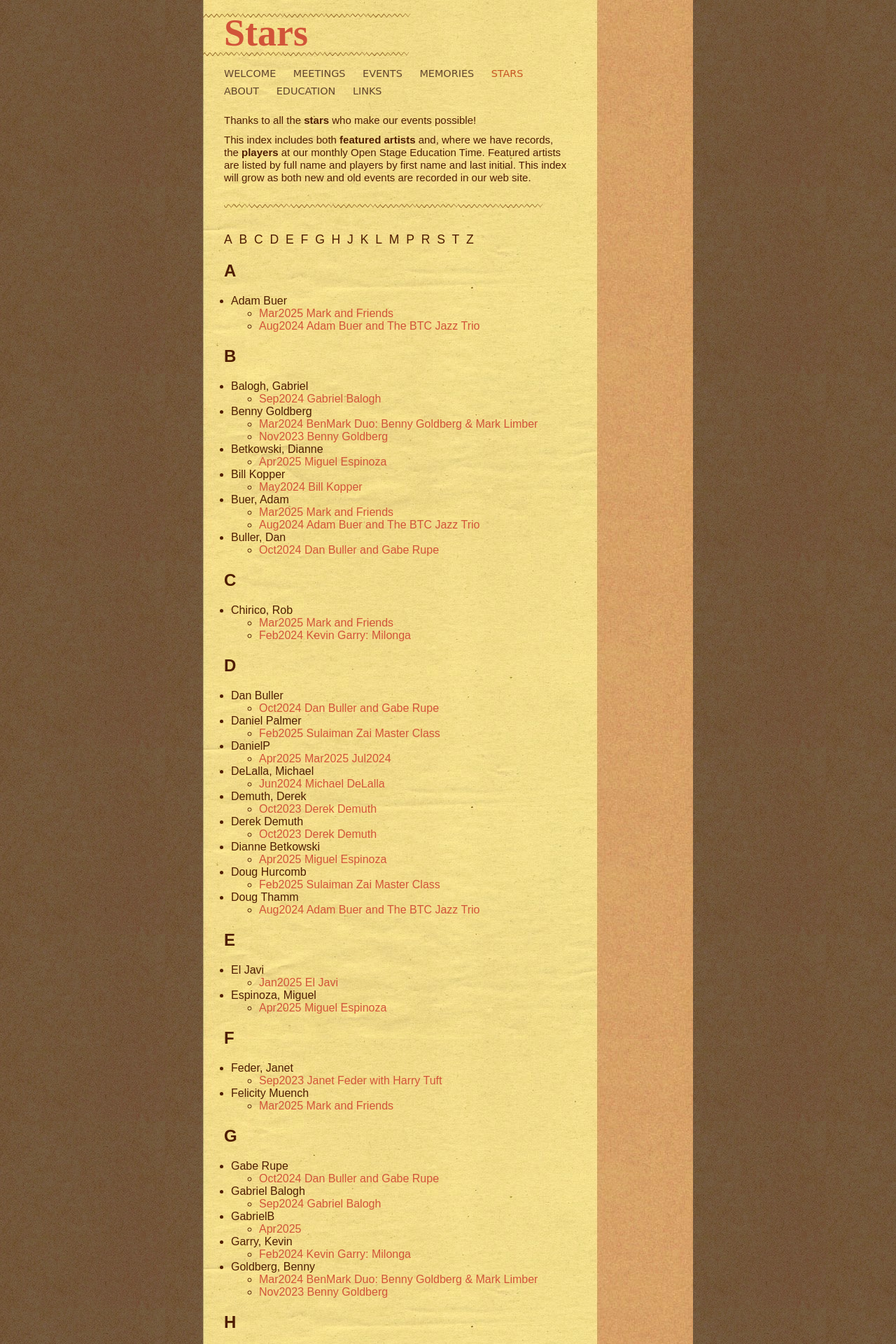
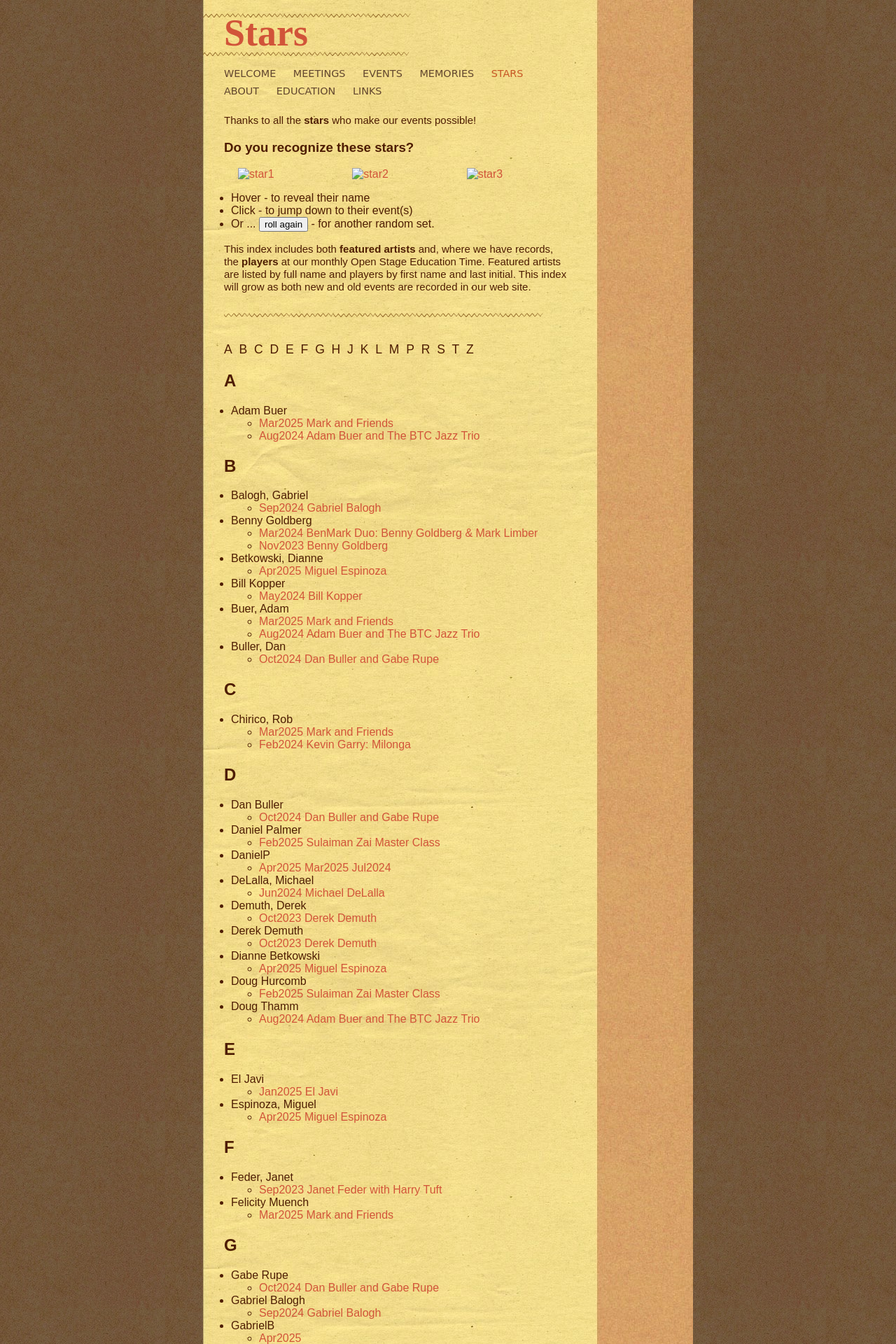
Before and after one commit to boulderguitarsociety/boulderguitarsociety.github.io, a Jekyll site: the page built from Stars.html, in a window 1280 px wide. Shown: the top 1920 px of the page at 70% size. Built offline with Jekyll 4.4.1, drawn with Linux system fonts in a browser that asks for light colours.

Commit message:
add stars.js to display three random stars

```diff
--- a/Stars.html
+++ b/Stars.html
@@ -2,8 +2,8 @@
 layout: base
 title: Stars
 ---
-
-<div class="stars">
+<script src="/stylings/stars.js"></script>
+<div class="stars" onload="initStars()">
 
    <div id="header_zone">
       <img id="wgly1" src="/stylings/PrintedPaper_line-3.png" alt="">
@@ -21,6 +21,32 @@
    <p>
      Thanks to all the <b>stars</b> who make our events possible!
    </p>
+   <h3>Do you recognize these stars?</h3>
+   <div id="starpics">
+      <div class="tooltip">
+         <a id="ref1" href="">
+         <img id="img1" class="starpic" src="" alt="star1">
+         </a>
+         <span id="nam1" class="tooltiptext"> </span>
+      </div>
+      <div class="tooltip">
+         <a id="ref2" href="">
+         <img id="img2" class="starpic" src="" alt="star2">
+         </a>
+         <span id="nam2" class="tooltiptext"> </span>
+      </div>
+      <div class="tooltip">
+         <a id="ref3" href="">
+         <img id="img3" class="starpic" src="" alt="star3">
+         </a>
+         <span id="nam3" class="tooltiptext"> </span>
+      </div>
+   </div>
+   <ul>
+      <li> Hover - to reveal their name</li>
+      <li> Click - to jump down to their event(s)</li>
+      <li> Or ... <button type="button" onclick="nextThree()">roll again</button> - for another random set.</li>
+   </ul>
    <p>
      This index includes both <b>featured artists</b> and, where we have records,
      the <b>players</b> at our monthly Open Stage Education Time.
--- a/stylings/common.css
+++ b/stylings/common.css
@@ -2,7 +2,7 @@
 /**********************************************************/
 /*                       common.css                       */
 /*                                                        */
-/* Supports yellow/tan/brown paper for default.html       */
+/* Supports yellow/tan/brown paper for base.html          */
 /*                                                        */
 /**********************************************************/
 
@@ -328,6 +328,53 @@
    font-size: 1.5em;
 }
 
+#starpics {
+   display: grid;
+   grid-template-columns: auto auto auto;
+   width: 490px;
+   margin-left: 50px;
+}
+
+.starpic {
+   width: 120px;
+   height: 120px;
+}
+.tooltip {
+  position: relative;
+  display: inline-block;
+}
+
+.tooltip .tooltiptext {
+  visibility: hidden;
+  position: absolute;
+  z-index: 1;
+  width: 120px;
+  top: 100%;
+  left: 50%;
+  margin-left: -82px;
+  background-color: black;
+  color: #fff;
+  font-size: 12px;
+  text-align: center;
+  padding: 5px 0;
+  border-radius: 6px;
+}
+
+.tooltip .tooltiptext::after {
+  content: " ";
+  position: absolute;
+  bottom: 100%;  /* At the top of the tooltip */
+  left: 50%;
+  margin-left: -5px;
+  border-width: 5px;
+  border-style: solid;
+  border-color: transparent transparent black transparent;
+}
+
+.tooltip:hover .tooltiptext {
+  visibility: visible;
+}
+
 #footer {
    height: 80px;
    margin-left: 0px;
--- /dev/null
+++ b/stylings/stars.js
@@ -0,0 +1,82 @@
+/* ©2025 Boulder Guitar Society */
+/**********************************************************/
+/*                         stars.js                       */
+/*                                                        */
+/* Supports display of three random stars in Stars.html   */
+/*                                                        */
+/**********************************************************/
+
+   // global data
+   let starList = [];  // each item: [ imgsrc, name, href ]
+   let nextItem = 0;   // next item to show
+   const strsDir = "/strs/";  // dir containing imgs and list
+
+   // populate starList[], shuffle starList and display next three stars
+   async function initStars() {
+      let rawlines = [];
+      try {
+         const response = await fetch(strsDir + "list");
+         if (!response.ok) {
+            throw new Error(`HTTP error! status: ${response.status}`);
+         }
+         const text = await response.text();
+         rawlines = text.split('\n');
+         rawlines.length--;
+         console.log("rawlines has " + rawlines.length + " items\n");
+      } catch (error) {
+         console.error("Error fetching list:", error);
+         rawlines = [];
+      }
+      rawlines.forEach(parseLine);
+      doShuffle();
+      nextThree()
+   }
+
+   // parse "filename firstname lastname morenames" into [ imgsrc, name, href ]
+   function parseLine(line) {
+      let line2 = line.trim();  // remove any leading/trailing space
+      let line3 = line2.replace(/\s+/, " ");  // consolidate whitespace
+      let parts = line3.split(" ");
+      let src = strsDir + parts.shift();  // get src from first field
+      let nam = parts.join(" ");  // rejoin remaining parts to get full name
+      let ref = "#" + parts.join("_");  // replace blanks for local id ref
+      starList.push([src, nam, ref]);  // save to starList
+   }
+
+   // do a Fisher-Yates shuffle on starList[] array
+   function doShuffle() {
+      for (let i = starList.length - 1; i > 0; i--) {
+         const j = Math.floor(Math.random() * (i + 1));
+         [starList[i], starList[j]] = [starList[j], starList[i]];
+      }
+   }
+
+   // get next item from starList[]
+   function getItem() {
+      let nxt = nextItem;
+      nextItem++;
+      if (nextItem >= starList.length) { nextItem = 0; }
+      console.log("got starList[" + nxt + "]\n");
+      return starList[nxt];
+   }
+
+   // populate next three star images, re-shuffling if near end
+   function nextThree() {
+      if (nextItem >= starList.length - 3) {
+         nextItem = 0;
+         doShuffle();
+         console.log("auto doShuffle()\n");
+      }
+      let star1 = getItem();
+      let star2 = getItem();
+      let star3 = getItem();
+      document.getElementById("img1").src = star1[0];
+      document.getElementById("img2").src = star2[0];
+      document.getElementById("img3").src = star3[0];
+      document.getElementById("nam1").innerHTML = star1[1];
+      document.getElementById("nam2").innerHTML = star2[1];
+      document.getElementById("nam3").innerHTML = star3[1];
+      document.getElementById("ref1").href = star1[2];
+      document.getElementById("ref2").href = star2[2];
+      document.getElementById("ref3").href = star3[2];
+   }
```
